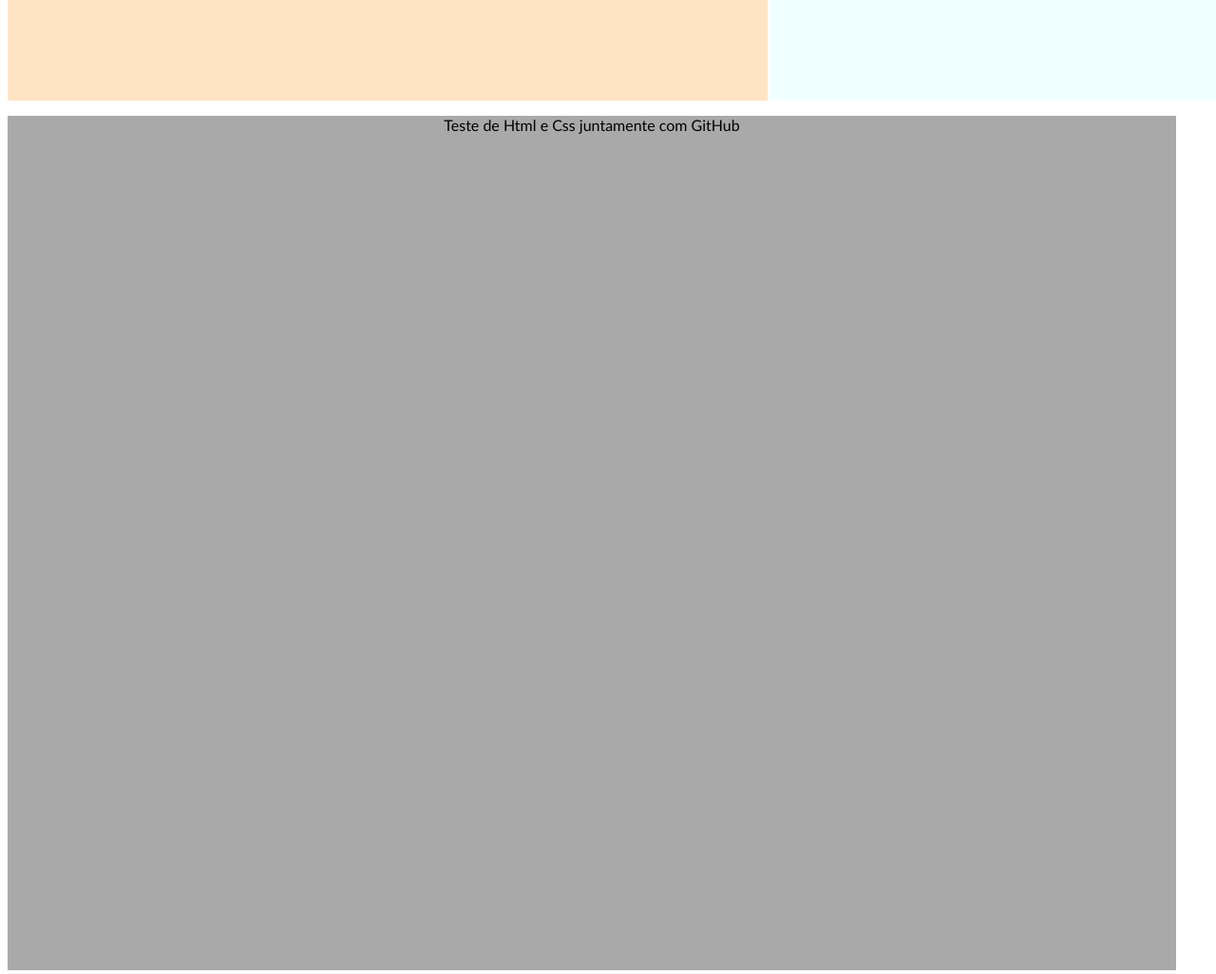
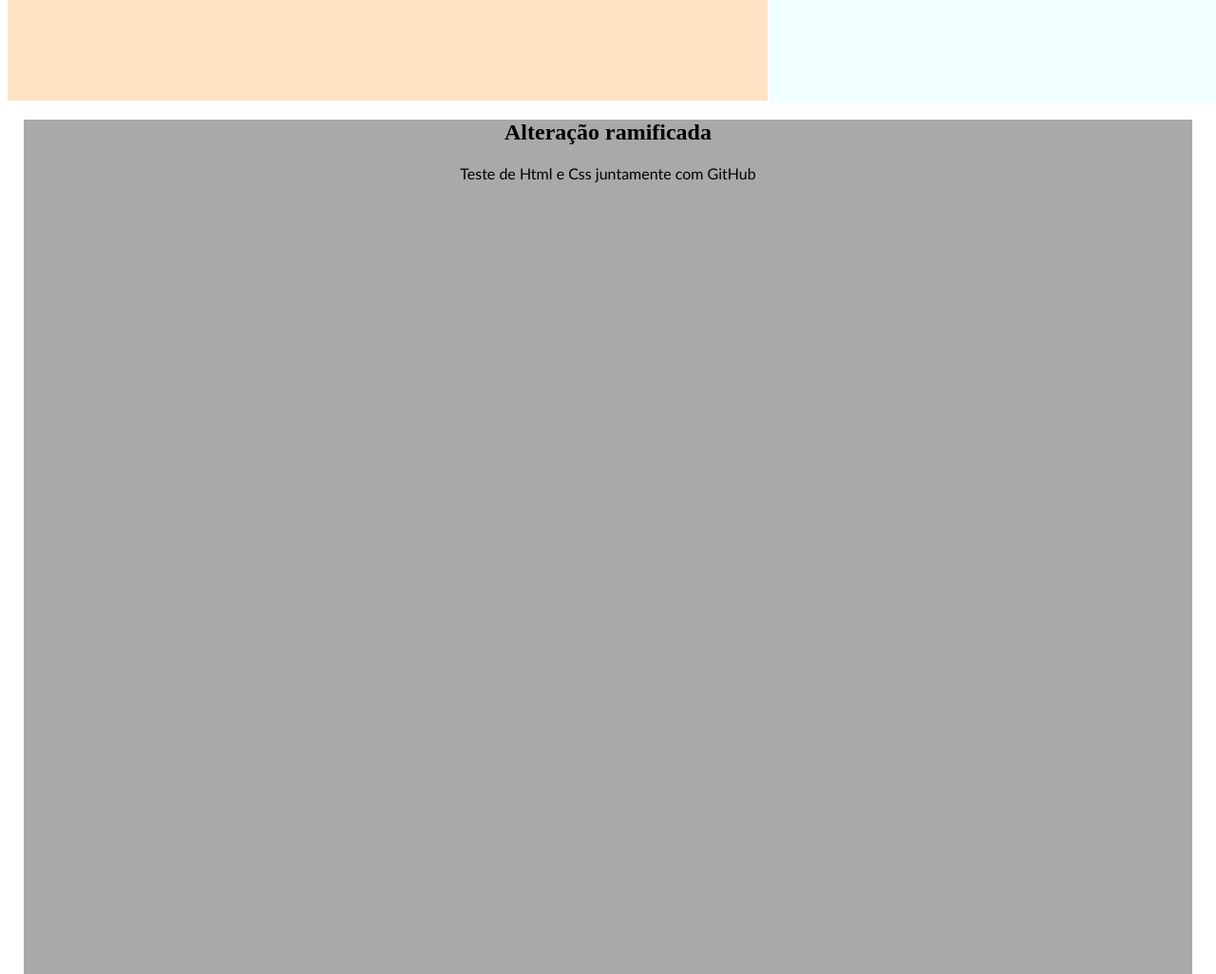
Before and after one commit to hpedrocorreia/Teste-GitHub, a plain HTML site: page TesteGit/Html/teste.html in a window 1280 px wide. Shown: the part 380-1406 px from the top of the page at 95% size. Drawn offline with Linux system fonts and the light colour scheme.

Commit message:
Alteração para hospedagem

```diff
--- a/TesteGit/Html/Css/teste.css
+++ b/TesteGit/Html/Css/teste.css
@@ -57,6 +57,7 @@ footer#rodape {
 }
 
 article#baixo {
+    margin: auto;
     position: relative;
     top: 0px;
     height: 900px;
@@ -65,6 +66,11 @@ article#baixo {
 }
 
 article#baixo p {
+    margin: auto;
     text-align: center;
     font-family: 'Gill Sans', 'Gill Sans MT', Calibri, 'Trebuchet MS', sans-serif;
 }
+
+article#baixo h1 {
+    text-align: center;
+}
--- a/TesteGit/Html/teste.html
+++ b/TesteGit/Html/teste.html
@@ -27,6 +27,7 @@
             <p>caixa de textos</p>
         </section>
         <article id="baixo">
+            <h1>Alteração ramificada</h1>
             <p>Teste de Html e Css juntamente com GitHub</p>
         </article>
 
```
